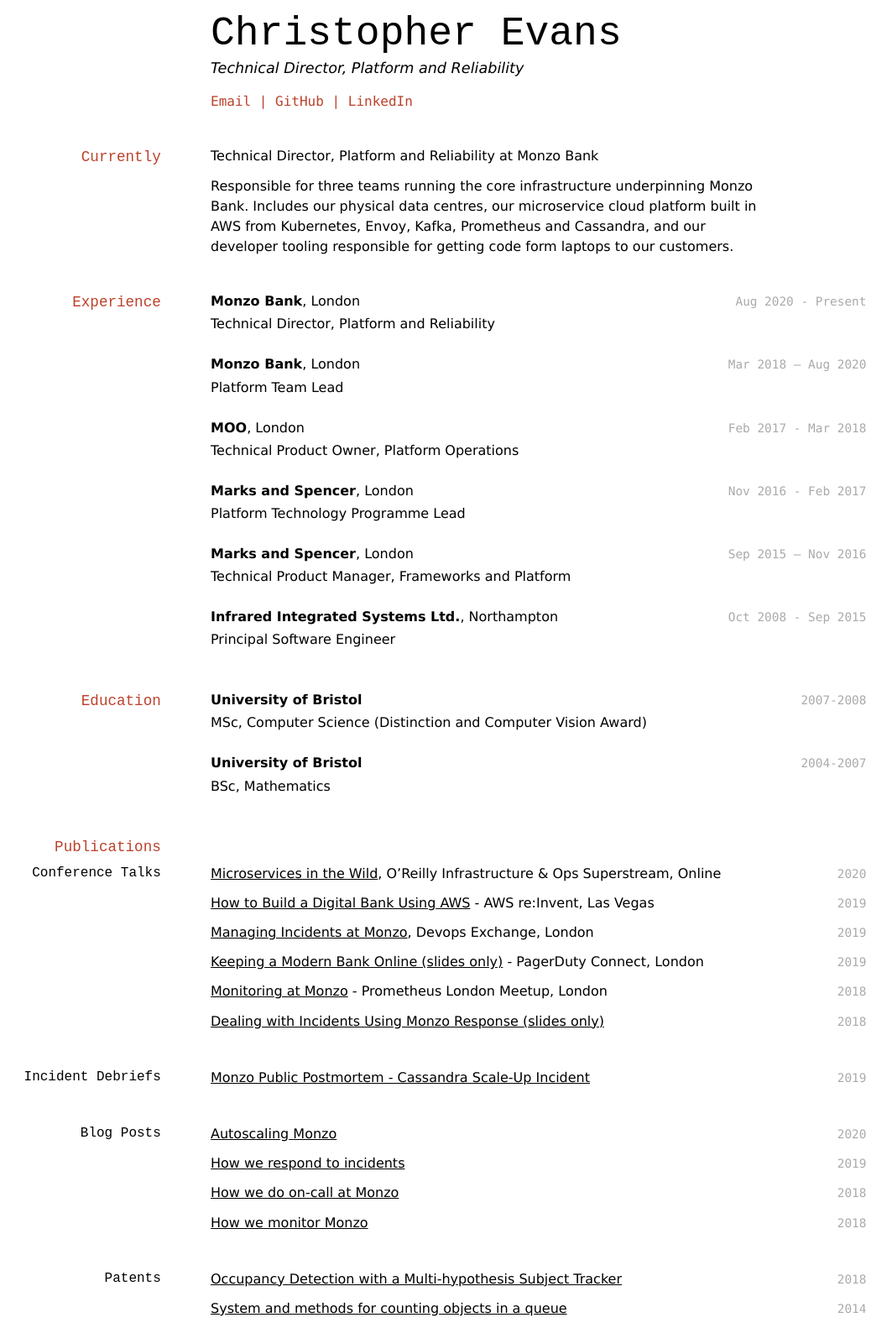
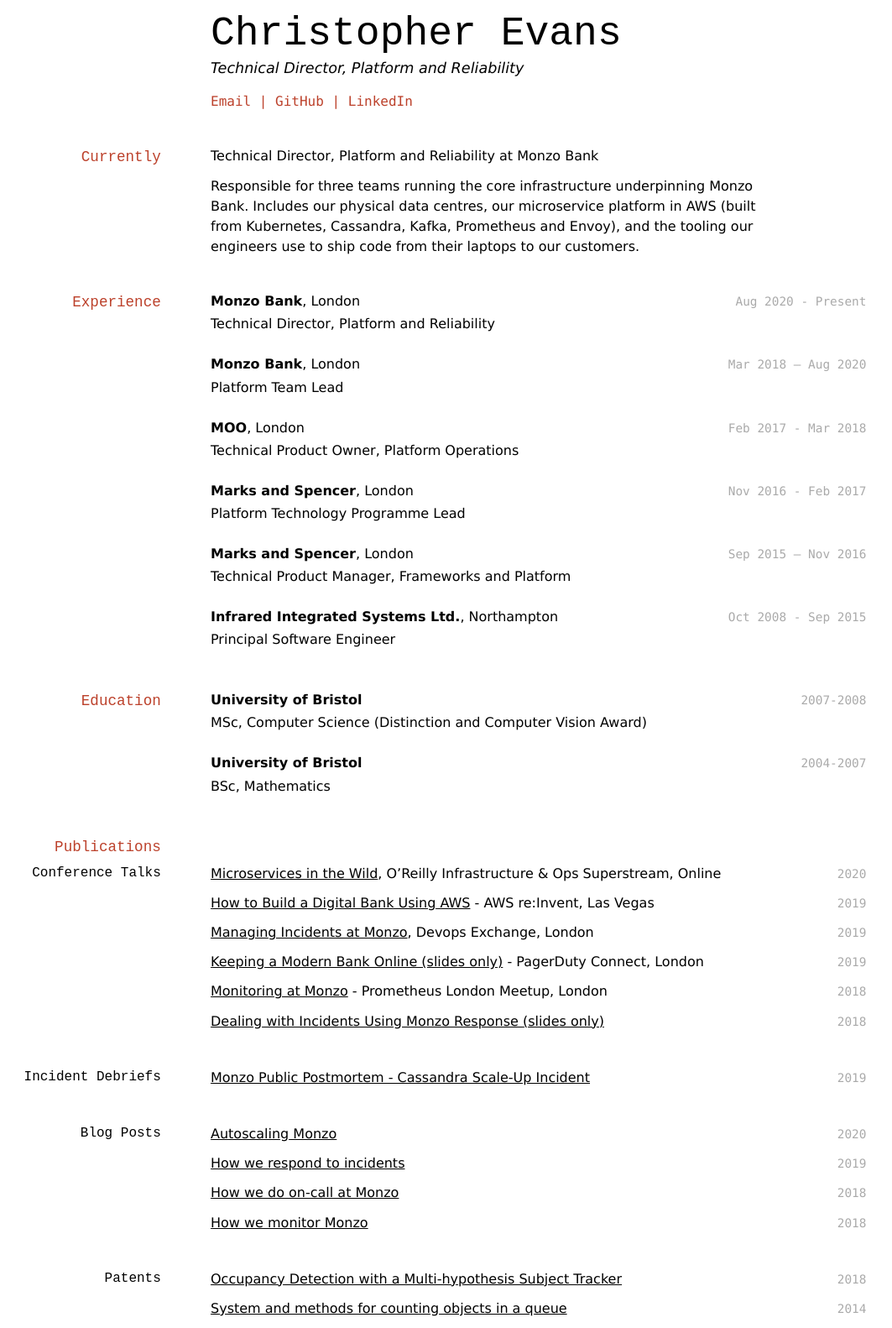
Before and after one commit to evnsio/evnsio.github.io, a Jekyll site: the page built from index.md, in a window 1280 px wide. Shown: the whole page at 84% size, without its empty margins (61-1124 px from the left). Built offline with Jekyll 4.4.1, drawn with Linux system fonts in a browser that asks for light colours.

Commit message:
Rephrasing

```diff
--- a/index.md
+++ b/index.md
@@ -16,7 +16,7 @@ Technical Director, Platform and Reliability
 Technical Director, Platform and Reliability at Monzo Bank
 
 Responsible for three teams running the core infrastructure underpinning Monzo Bank.
-Includes our physical data centres, our microservice cloud platform built in AWS from Kubernetes, Envoy, Kafka, Prometheus and Cassandra, and our developer tooling responsible for getting code form laptops to our customers.
+Includes our physical data centres, our microservice platform in AWS (built from Kubernetes, Cassandra, Kafka, Prometheus and Envoy), and the tooling our engineers use to ship code from their laptops to our customers.
 
 ## Experience
 
```
